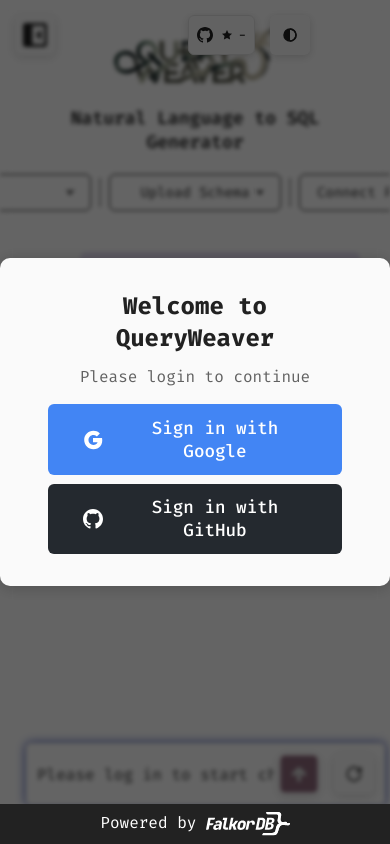
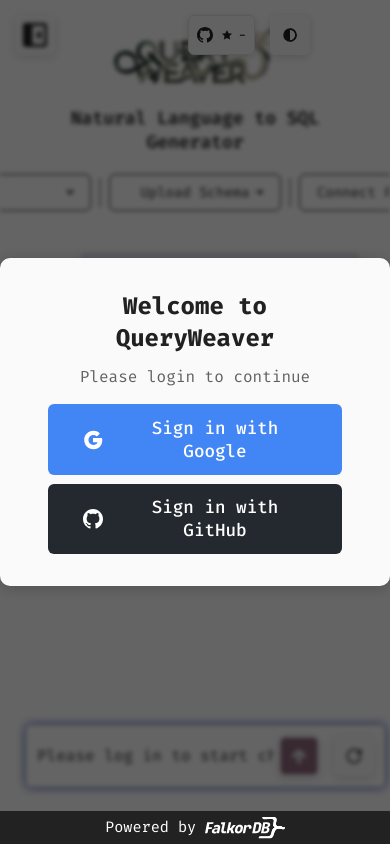
Before and after one commit to FalkorDB/QueryWeaver, a Flask app: page / in a window 390 px wide. Run offline with Flask 3, Linux system fonts and the light colour scheme.

Commit message:
fit to mobile

```diff
--- a/api/static/css/base.css
+++ b/api/static/css/base.css
@@ -14,12 +14,9 @@
 body {
   font-family: 'Fira Code', monospace;
   background-color: var(--falkor-secondary);
-  height: 100dvh;
-  width: 100dvw;
   display: flex;
   flex-direction: column;
   color: var(--text-primary);
-  overflow: hidden;
 }
 
 /* Ensure all form elements inherit the consistent font */
@@ -65,3 +62,26 @@ button, input, select, textarea {
   color: inherit;
   text-decoration: underline;
 }
+
+@media (max-width: 600px) {
+  #powered-by-falkordb {
+    font-size: 0.95em;
+    padding: 0.4em 0;
+    height: 2.2em;
+  }
+  body {
+    padding-bottom: 2.2em; /* Prevent content from being hidden behind the fixed footer */
+    overflow: auto;
+  }
+}
+
+html, body {
+  height: 100%;
+  min-height: 100vh;
+  box-sizing: border-box;
+}
+
+#container, .chat-container {
+  min-height: calc(100vh - 2.2em);
+  box-sizing: border-box;
+}
```
